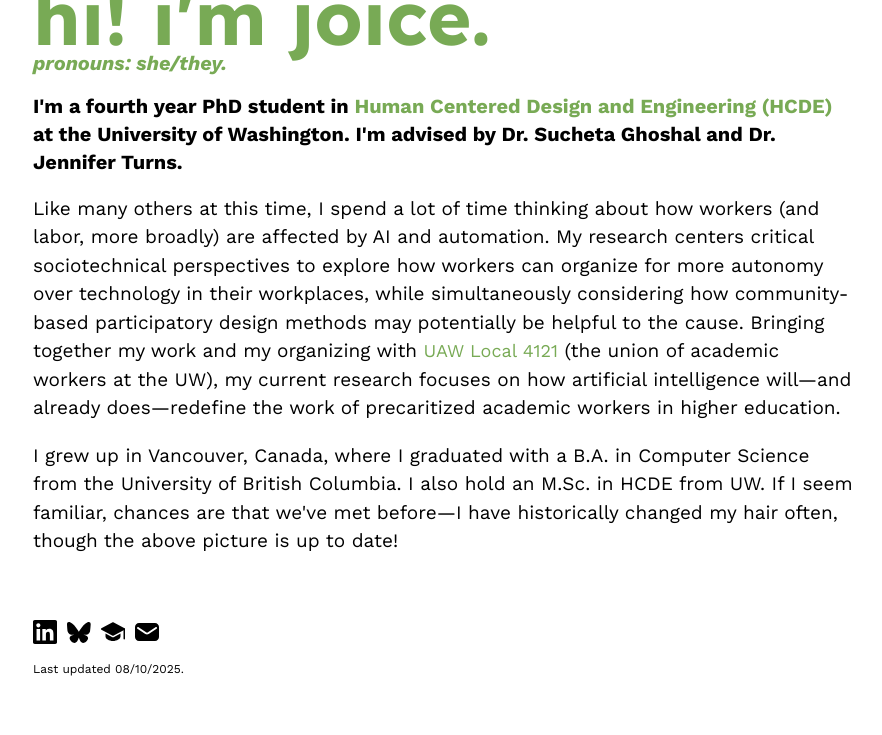
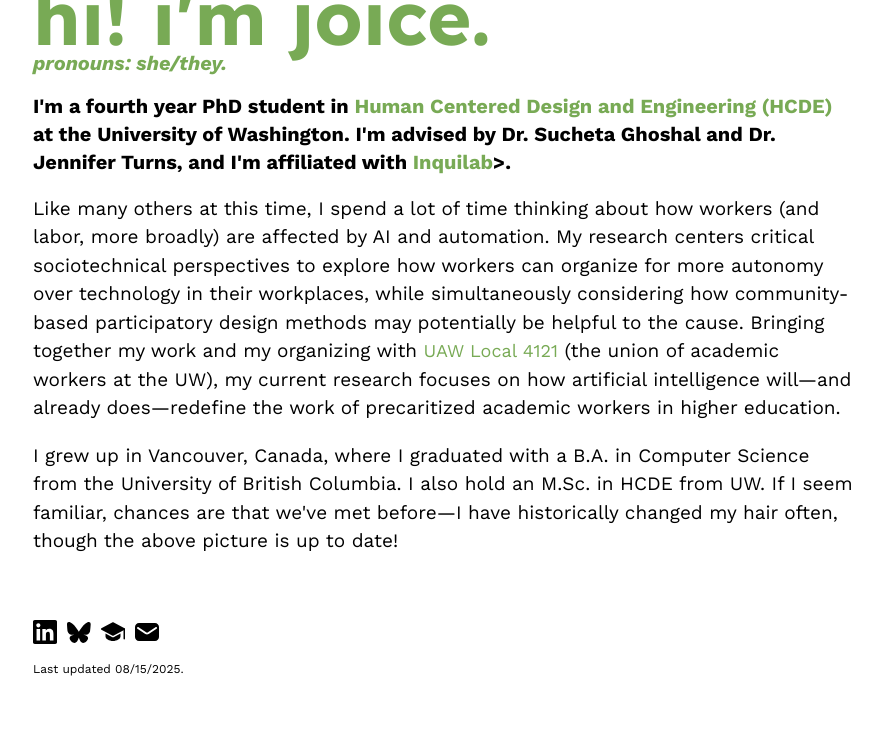
Before and after one commit to joitng/joitng.github.io, a Jekyll site: the page built from index.html, in a window 1280 px wide. Shown: the part 297-1032 px from the top of the page, without its empty margins (195-1077 px from the left). Built offline with Jekyll 4.4.1, drawn with Linux system fonts in a browser that asks for light colours.

Commit message:
added inquilab affiliation

```diff
--- a/_includes/footer.html
+++ b/_includes/footer.html
@@ -5,5 +5,5 @@
         <a class="socials" target="_blank" href="https://scholar.google.com/citations?user=fi2JfiYAAAAJ&hl=en"><?xml version="1.0" ?><svg id="Icons" style="enable-background:new 0 0 32 32;" version="1.1" viewBox="0 0 32 32" xml:space="preserve" xmlns="http://www.w3.org/2000/svg" xmlns:xlink="http://www.w3.org/1999/xlink"><style type="text/css">.st0{fill:#FFFFFF;}</style><g><path d="M31,26c-0.6,0-1-0.4-1-1V12c0-0.6,0.4-1,1-1s1,0.4,1,1v13C32,25.6,31.6,26,31,26z"/></g><g><path d="M16,21c-0.2,0-0.3,0-0.5-0.1l-15-8C0.2,12.7,0,12.4,0,12s0.2-0.7,0.5-0.9l15-8c0.3-0.2,0.6-0.2,0.9,0l15,8   c0.3,0.2,0.5,0.5,0.5,0.9s-0.2,0.7-0.5,0.9l-15,8C16.3,21,16.2,21,16,21z"/></g><path d="M17.4,22.6C17,22.9,16.5,23,16,23s-1-0.1-1.4-0.4L6,18.1V22c0,3.1,4.9,6,10,6s10-2.9,10-6v-3.9L17.4,22.6z"/></svg></a>
         <a class="socials" target="_blank" href="mailto:joice@uw.edu"><?xml version="1.0" ?><?xml version="1.0" ?><svg style="enable-background:new 0 0 24 24;" version="1.1" viewBox="0 0 24 24" xml:space="preserve" xmlns="http://www.w3.org/2000/svg" xmlns:xlink="http://www.w3.org/1999/xlink"><g id="info"/><g id="icons"><path d="M20,3H4C1.8,3,0,4.8,0,7v10c0,2.2,1.8,4,4,4h16c2.2,0,4-1.8,4-4V7C24,4.8,22.2,3,20,3z M21.6,8.8l-7.9,5.3   c-0.5,0.3-1.1,0.5-1.7,0.5s-1.2-0.2-1.7-0.5L2.4,8.8C2,8.5,1.9,7.9,2.2,7.4C2.5,7,3.1,6.9,3.6,7.2l7.9,5.3c0.3,0.2,0.8,0.2,1.1,0   l7.9-5.3c0.5-0.3,1.1-0.2,1.4,0.3C22.1,7.9,22,8.5,21.6,8.8z" id="email"/></g></svg></a>
     </div>
-    <p class="footer">Last updated 08/10/2025.</p>
+    <p class="footer">Last updated 08/15/2025.</p>
 </footer>
--- a/index.html
+++ b/index.html
@@ -13,7 +13,7 @@ title: joice tang
     <div id="top-links">
         <h4 class="subtitle">pronouns: she/they.</h4>
     </div>
-    <h4>I'm a fourth year PhD student in <a href="https://www.hcde.washington.edu/">Human Centered Design and Engineering (HCDE)</a> at the University of Washington. I'm advised by Dr. Sucheta Ghoshal and Dr. Jennifer Turns.</h4>
+    <h4>I'm a fourth year PhD student in <a href="https://www.hcde.washington.edu/">Human Centered Design and Engineering (HCDE)</a> at the University of Washington. I'm advised by Dr. Sucheta Ghoshal and Dr. Jennifer Turns, and I'm affiliated with <a href="https://inquilab.cc/">Inquilab</a>>.</h4>
     <p>Like many others at this time, I spend a lot of time thinking about how workers (and labor, more broadly) are affected by AI and automation.
         My research centers critical sociotechnical perspectives to explore how workers can organize for more autonomy over technology in their workplaces, while simultaneously considering how community-based participatory design methods may potentially be helpful to the cause.
         Bringing together my work and my organizing with <a href="https://uaw4121.org/">UAW Local 4121</a> (the union of academic workers at the UW), my current research focuses on how artificial intelligence will—and already does—redefine the work of precaritized academic workers in higher education.
```
